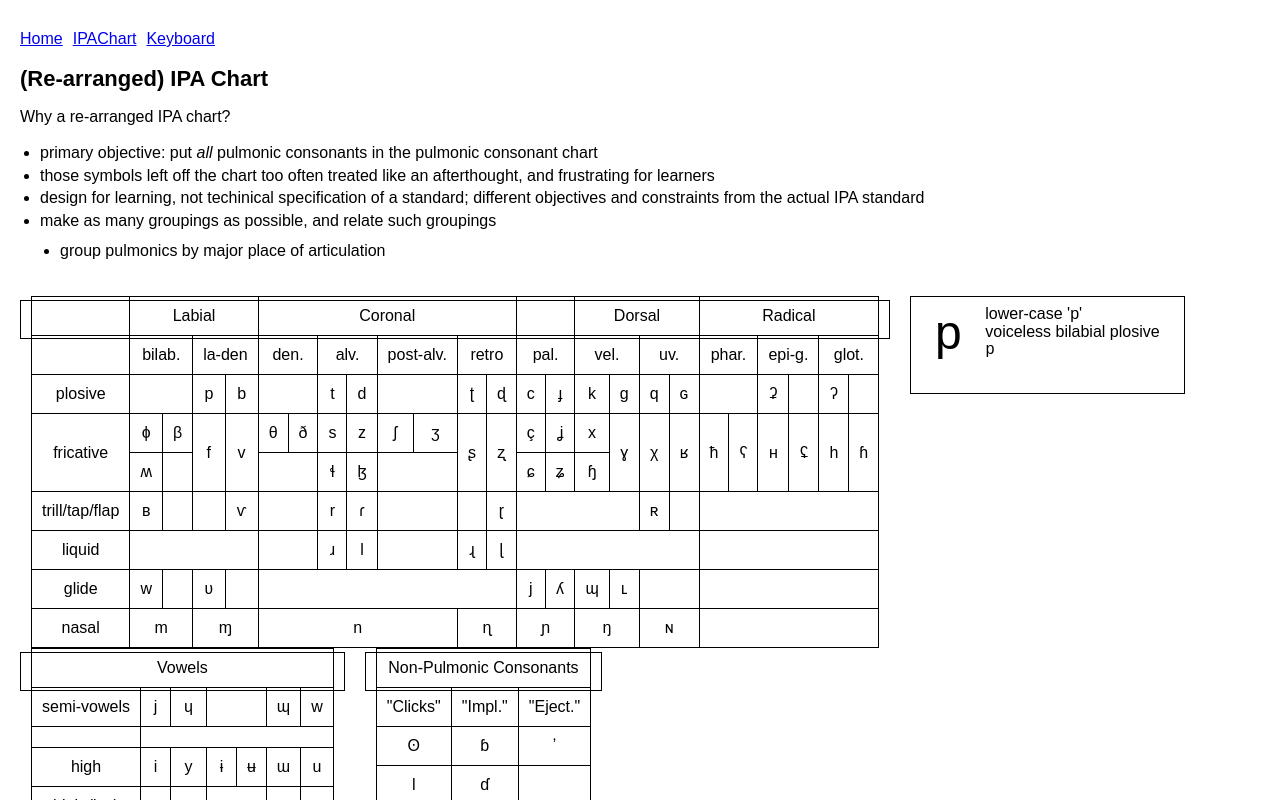
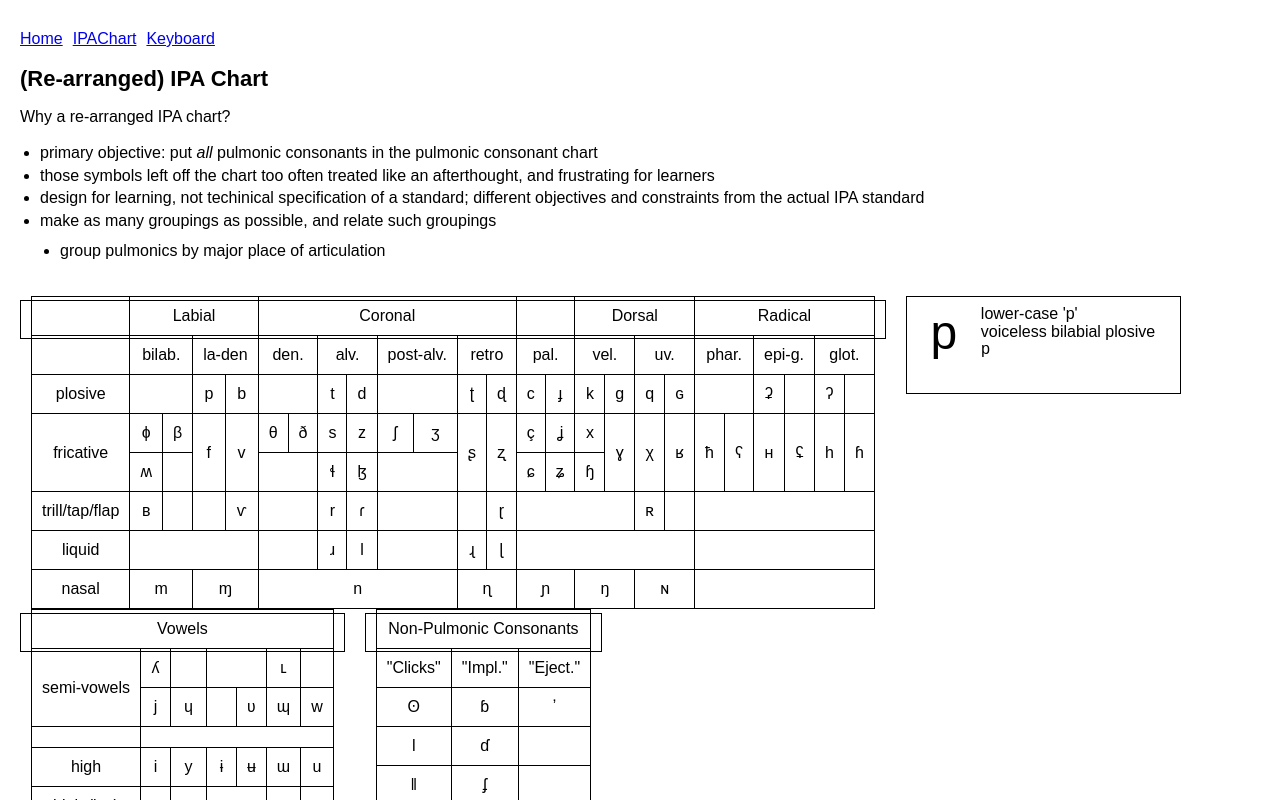
Before and after one commit to theapana/ipa-keyboard, a React (Create React App) app: page /ipa-keyboard/IPAChart in a window 1280 px wide. Shown: the top 800 px of the page. Built offline with nearby package versions, Linux system fonts and the light colour scheme.

Commit message:
all glides -> vowel chart as semi-vowels

```diff
--- a/src/IPAChart.js
+++ b/src/IPAChart.js
@@ -183,20 +183,6 @@ function PulmonicChart({setSymbol}) {
                 <td colSpan="6"></td>
             </tr>
             <tr>
-                <td>glide</td>
-                <IPAEntry value="w" setSymbol={setSymbol} />
-                <td></td>
-                <IPAEntry value="ʋ" setSymbol={setSymbol} />
-                <td></td>
-                <td colSpan="8"></td>
-                <IPAEntry value="j" setSymbol={setSymbol} />
-                <IPAEntry value="ʎ" setSymbol={setSymbol} />
-                <IPAEntry value="ɰ" setSymbol={setSymbol} />
-                <IPAEntry value="ʟ" setSymbol={setSymbol} />
-                <td colSpan="2"></td>
-                <td colSpan="6"></td>
-            </tr>
-            <tr>
                 <td>nasal</td>
                 <IPAEntry value="m" setSymbol={setSymbol} colSpan="2" />
                 <IPAEntry value="ɱ" setSymbol={setSymbol} colSpan="2" />
@@ -218,10 +204,18 @@ function VowelChart({setSymbol}) {
                 <td colSpan="7">Vowels</td>
             </tr>
             <tr>
-                <td>semi-vowels</td>
+                <td rowSpan="2">semi-vowels</td>
+                <IPAEntry value="ʎ" setSymbol={setSymbol} />
+                <td />
+                <td colSpan="2" />
+                <IPAEntry value="ʟ" setSymbol={setSymbol} />
+                <td />
+            </tr>
+            <tr>
                 <IPAEntry value="j" setSymbol={setSymbol} />
                 <IPAEntry value="ɥ" setSymbol={setSymbol} />
-                <td colSpan="2"></td>
+                <td />
+                <IPAEntry value="ʋ" setSymbol={setSymbol} />
                 <IPAEntry value="ɰ" setSymbol={setSymbol} />
                 <IPAEntry value="w" setSymbol={setSymbol} />
             </tr>
```
